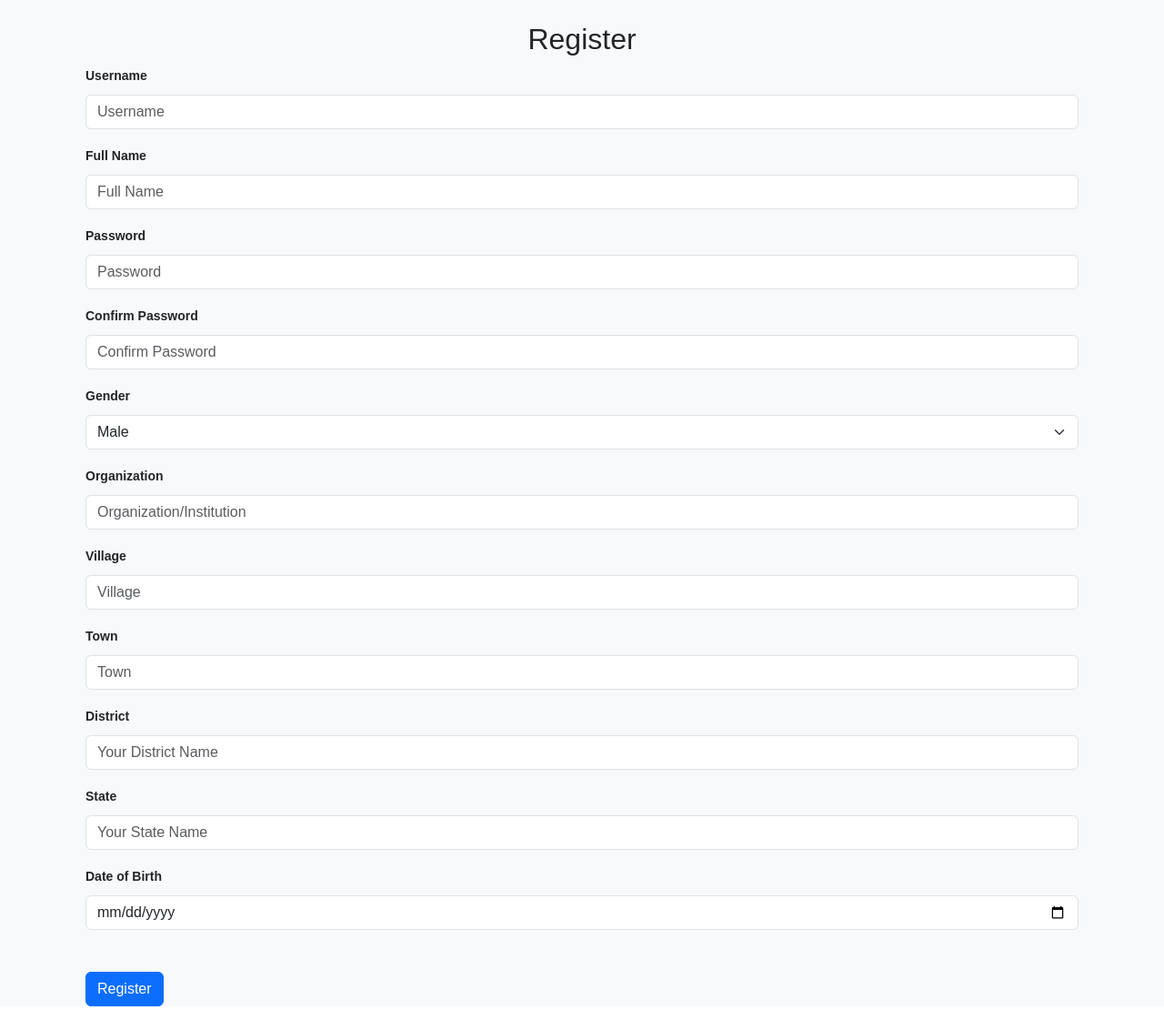
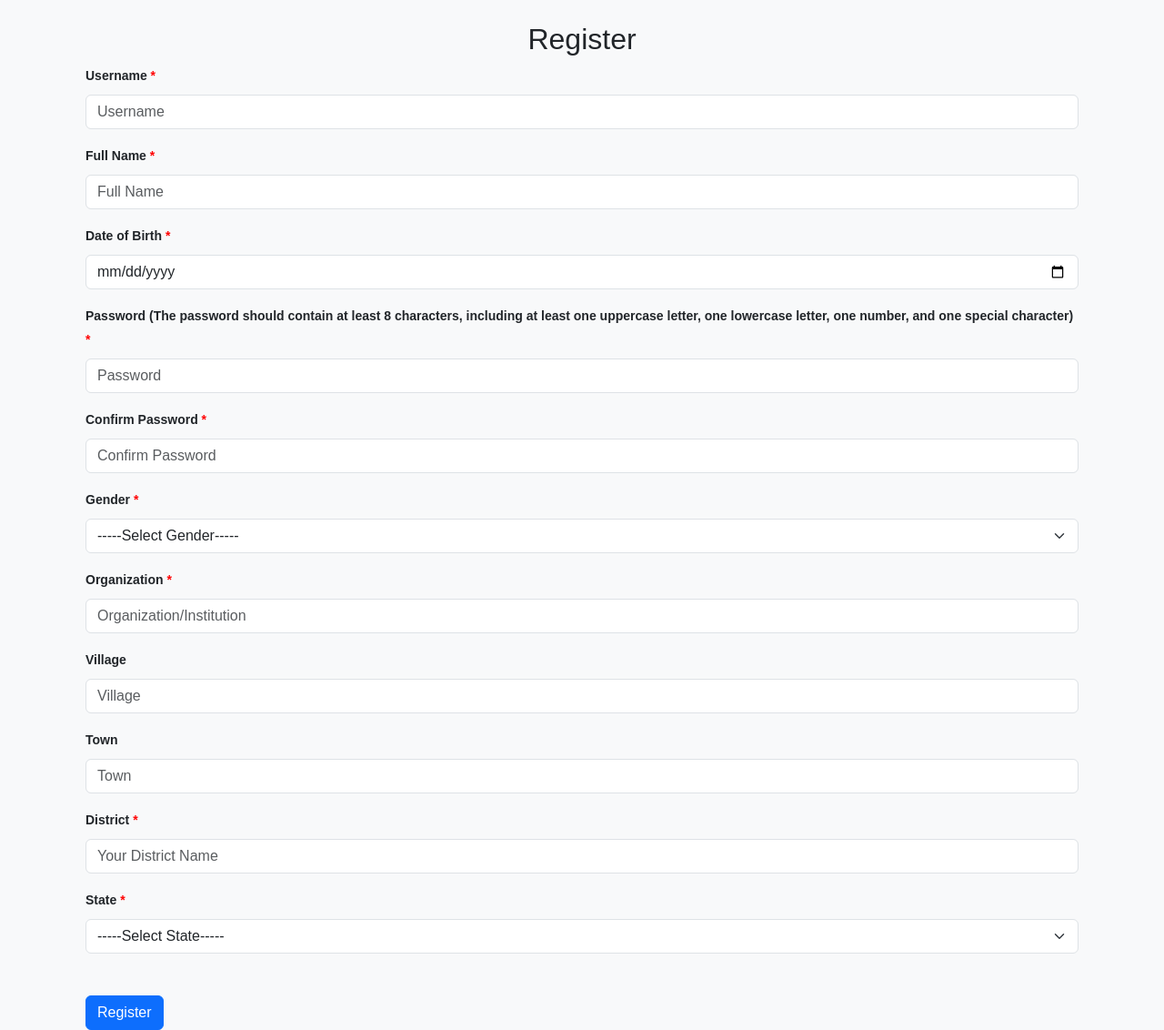
Before and after one commit to exc33ded/Dr-Recorder, a Flask app: page /register in a window 1280 px wide. Shown: the part 199-1331 px from the top of the page at 91% size. Before the commit the page ends 1305 px from the top, so only its background shows below. Run offline with Flask 3, Linux system fonts and the light colour scheme.

Commit message:
Update register.html

```diff
--- a/templates/register.html
+++ b/templates/register.html
@@ -12,51 +12,90 @@
     <h2 style="text-align: center">Register</h2>
     <form method="POST">
       <div class="mb-3">
-        <label for="username" class="form-label">Username</label>
+        <label for="username" class="form-label">Username <span style="color: red;">*</span></label>
         <input type="text" class="form-control" id="username" placeholder="Username" name="username" required >
       </div>
       <div class="mb-3">
-        <label for="full_name" class="form-label">Full Name</label>
+        <label for="full_name" class="form-label">Full Name <span style="color: red;">*</span></label>
         <input type="text" class="form-control" id="full_name" placeholder="Full Name" name="full_name" required>
       </div>
       <div class="mb-3">
-        <label for="password" class="form-label">Password</label>
+        <label for="dob" class="form-label">Date of Birth <span style="color: red;">*</span></label>
+        <input type="date" class="form-control" id="dob" placeholder="DD/MM/YYYY" name="dob" required>
+      </div>
+      <div class="mb-3">
+        <label for="password" class="form-label">Password (The password should contain at least 8 characters, including at least one uppercase letter, one lowercase letter, one number, and one special character) <span style="color: red;">*</span></label>
         <input type="password" class="form-control" id="password" placeholder="Password" name="password" required>
       </div>
       <div class="mb-3">
-        <label for="confirm_password" class="form-label">Confirm Password</label>
+        <label for="confirm_password" class="form-label">Confirm Password <span style="color: red;">*</span></label>
         <input type="password" class="form-control" id="confirm_password" placeholder="Confirm Password" name="confirm_password" required>
       </div>
       <div class="mb-3">
-        <label class="form-label" for="gender">Gender</label>
+        <label class="form-label" for="gender">Gender <span style="color: red;">*</span></label>
         <select id="gender" class="form-select" name="gender">
+          <option value="SelectingGender">-----Select Gender-----</option>
           <option value="1">Male</option>
           <option value="0">Female</option>
         </select>
       </div>
       <div class="mb-3">
-        <label for="organization" class="form-label">Organization</label>
+        <label for="organization" class="form-label">Organization <span style="color: red;">*</span></label>
         <input type="text" class="form-control" id="organization" placeholder="Organization/Institution" name="organization" required>
       </div>
       <div class="mb-3">
         <label for="village" class="form-label">Village</label>
-        <input type="text" class="form-control" id="village" placeholder="Village" name="village" required>
+        <input type="text" class="form-control" id="village" placeholder="Village" name="village">
       </div>
       <div class="mb-3">
         <label for="town" class="form-label">Town</label>
-        <input type="text" class="form-control" id="town" placeholder="Town" name="town" required>
+        <input type="text" class="form-control" id="town" placeholder="Town" name="town">
       </div>
       <div class="mb-3">
-        <label for="district" class="form-label">District</label>
+        <label for="district" class="form-label">District <span style="color: red;">*</span></label>
         <input type="text" class="form-control" id="district" placeholder="Your District Name" name="district" required>
       </div>
       <div class="mb-3">
-        <label for="state" class="form-label">State</label>
-        <input type="text" class="form-control" id="state" placeholder="Your State Name" name="state" required>
-      </div>
-      <div class="mb-3">
-        <label for="dob" class="form-label">Date of Birth</label>
-        <input type="date" class="form-control" id="dob" placeholder="DD/MM/YYYY" name="dob" required>
+        <label for="state" class="form-label">State <span style="color: red;">*</span></label>
+        <select id="state" class="form-select" name="state">
+          <option value="Selecting">-----Select State-----</option>
+          <option value="AP">Andhra Pradesh</option>
+          <option value="AR">Arunachal Pradesh</option>
+          <option value="AS">Assam</option>
+          <option value="BR">Bihar</option>
+          <option value="CT">Chhattisgarh</option>
+          <option value="GA">Gujarat</option>
+          <option value="HR">Haryana</option>
+          <option value="HP">Himachal Pradesh</option>
+          <option value="JK">Jammu and Kashmir</option>
+          <option value="GA">Goa</option>
+          <option value="JH">Jharkhand</option>
+          <option value="KA">Karnataka</option>
+          <option value="KL">Kerala</option>
+          <option value="MP">Madhya Pradesh</option>
+          <option value="MH">Maharashtra</option>
+          <option value="MN">Manipur</option>
+          <option value="ML">Meghalaya</option>
+          <option value="MZ">Mizoram</option>
+          <option value="NL">Nagaland</option>
+          <option value="OR">Odisha</option>
+          <option value="PB">Punjab</option>
+          <option value="RJ">Rajasthan</option>
+          <option value="SK">Sikkim</option>
+          <option value="TN">Tamil Nadu</option>
+          <option value="TG">Telangana</option>
+          <option value="TR">Tripura</option>
+          <option value="UT">Uttarakhand</option>
+          <option value="UP">Uttar Pradesh</option>
+          <option value="WB">West Bengal</option>
+          <option value="AN">Andaman and Nicobar Islands</option>
+          <option value="CH">Chandigarh</option>
+          <option value="DN">Dadra and Nagar Haveli</option>
+          <option value="DD">Daman and Diu</option>
+          <option value="DL">Delhi</option>
+          <option value="LD">Lakshadweep</option>
+          <option value="PY">Puducherry</option>
+        </select>
       </div>
       <button class="btn btn-primary" type="submit">Register</button>
     </form>
```
